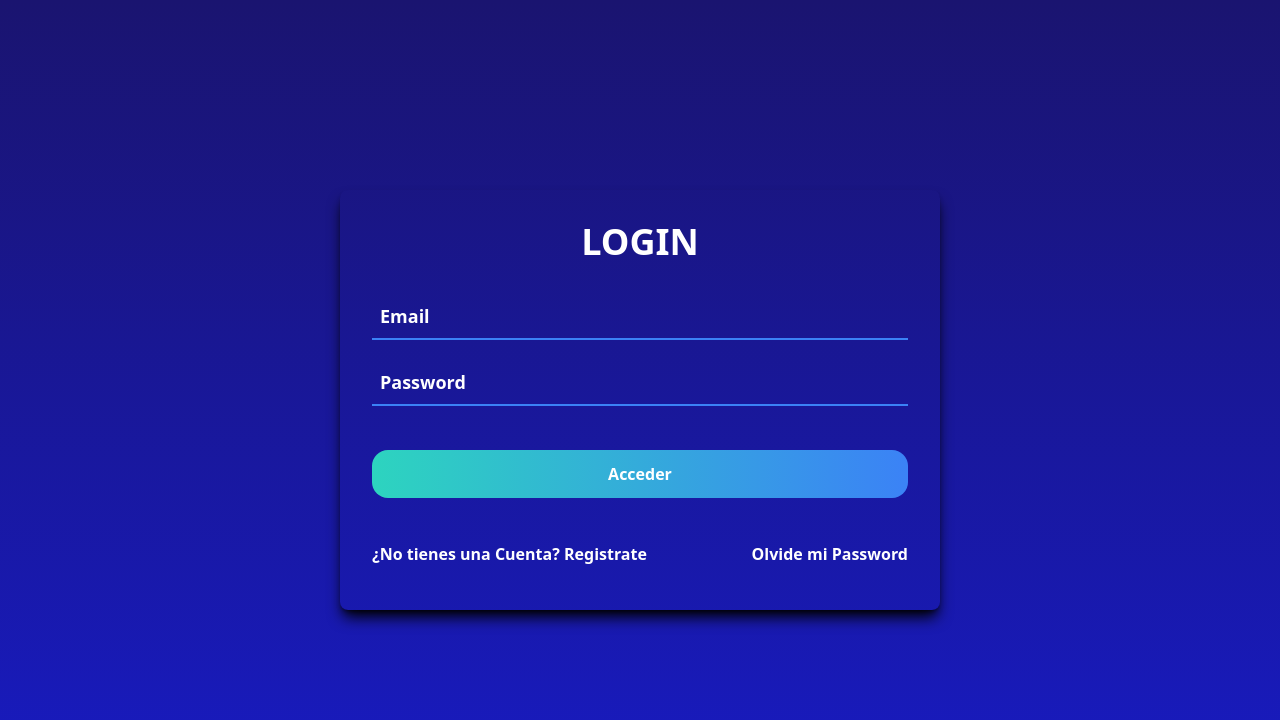
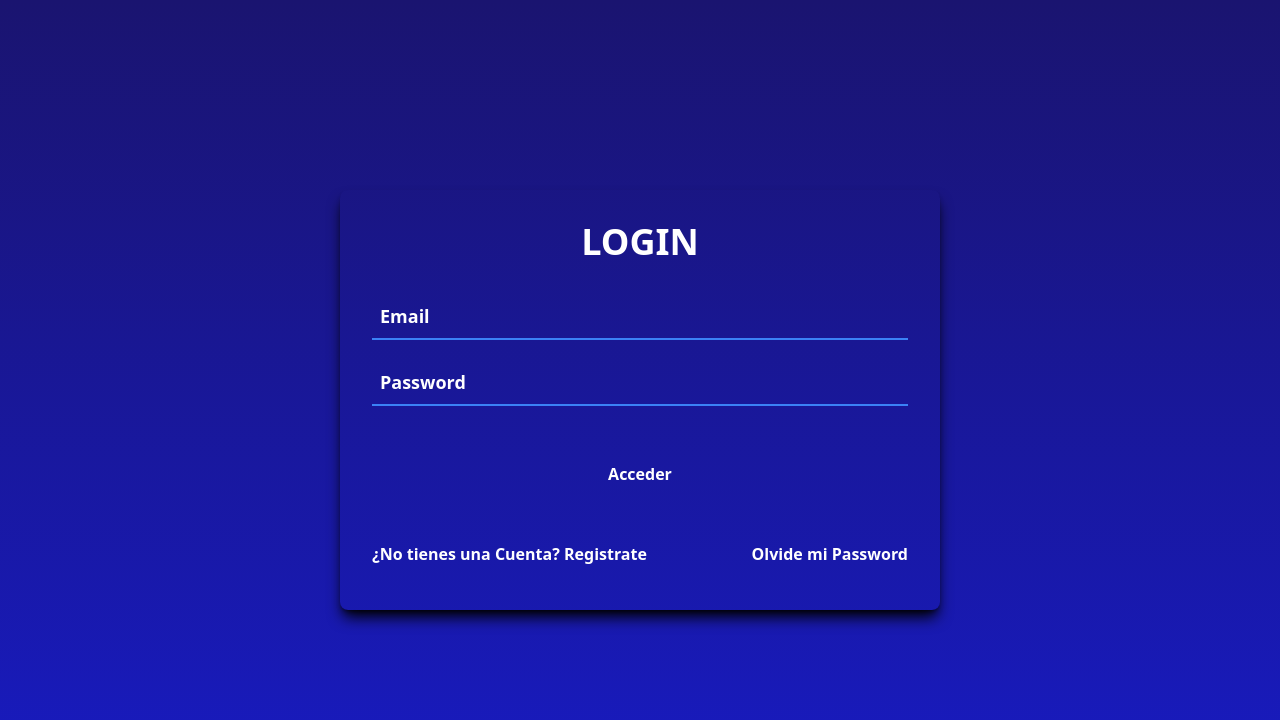
Before and after one commit to CMHRXD/MCA_MERN_Frontend, a React (Vite) app: page / in a window 1280 px wide. Shown: the top 720 px of the page. Built offline with nearby package versions, Linux system fonts and the light colour scheme; no server answers.

Commit message:
modificando titulo

```diff
--- a/src/components/PacientTable.jsx
+++ b/src/components/PacientTable.jsx
@@ -74,7 +74,7 @@ export const PacientTable = () => {
 
             <div className='container '>
                 <div className='flex flex-col items-center w-full'>
-                    <h1 className='m-5 text-xl font-bold uppercase'>Listado de Pacientes</h1>
+                    <h1 className='m-5 text-xl font-bold uppercase'>Listado de Pacientes 2</h1>
                     <GloablFilter filter={globalFilter} setFilter={setGlobalFilter} text="Buscar paciente" />
                 </div>
 
--- a/src/views/Login.jsx
+++ b/src/views/Login.jsx
@@ -88,7 +88,7 @@ export default function Login() {
                             onChange={e => setPassword(e.target.value)} />
                     </div>
 
-                    <button className='bg-gradient-to-r from-teal-400 to-blue-500 hover:from-blue-500 hover:to-teal-500 text-white font-semibold px-4 py-3 mt-6 rounded-2xl w-full'>Acceder</button>
+                    <button className='   hover:from-blue-500 hover:to-teal-500 text-white font-semibold px-4 py-3 mt-6 rounded-2xl w-full'>Acceder</button>
 
                     <div className='flex flex-col md:flex-row justify-between font-semibold  pt-8'>
                         <Link to="/signUp" className="block my-3 text-white">¿No tienes una Cuenta? Registrate</Link>
```
